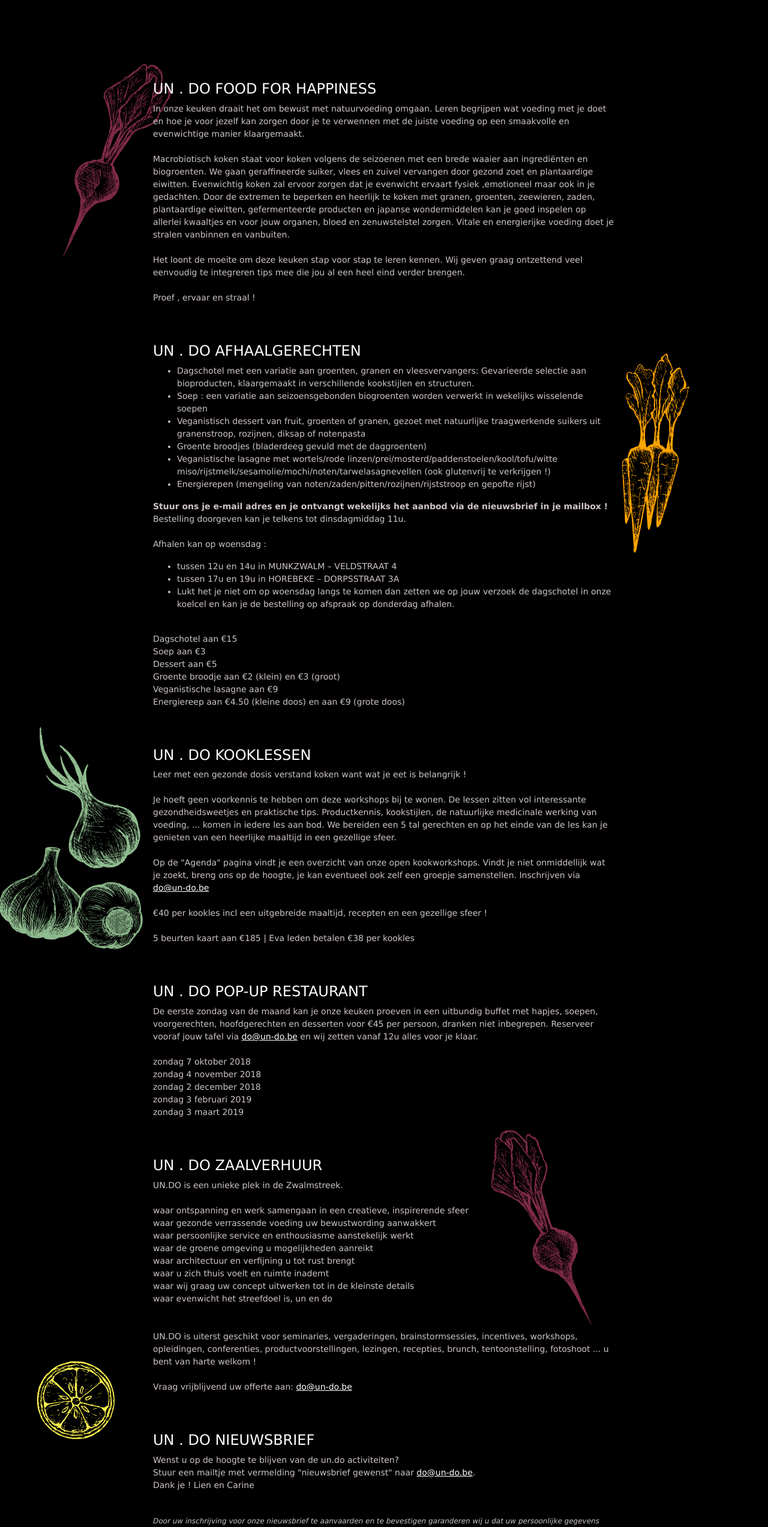
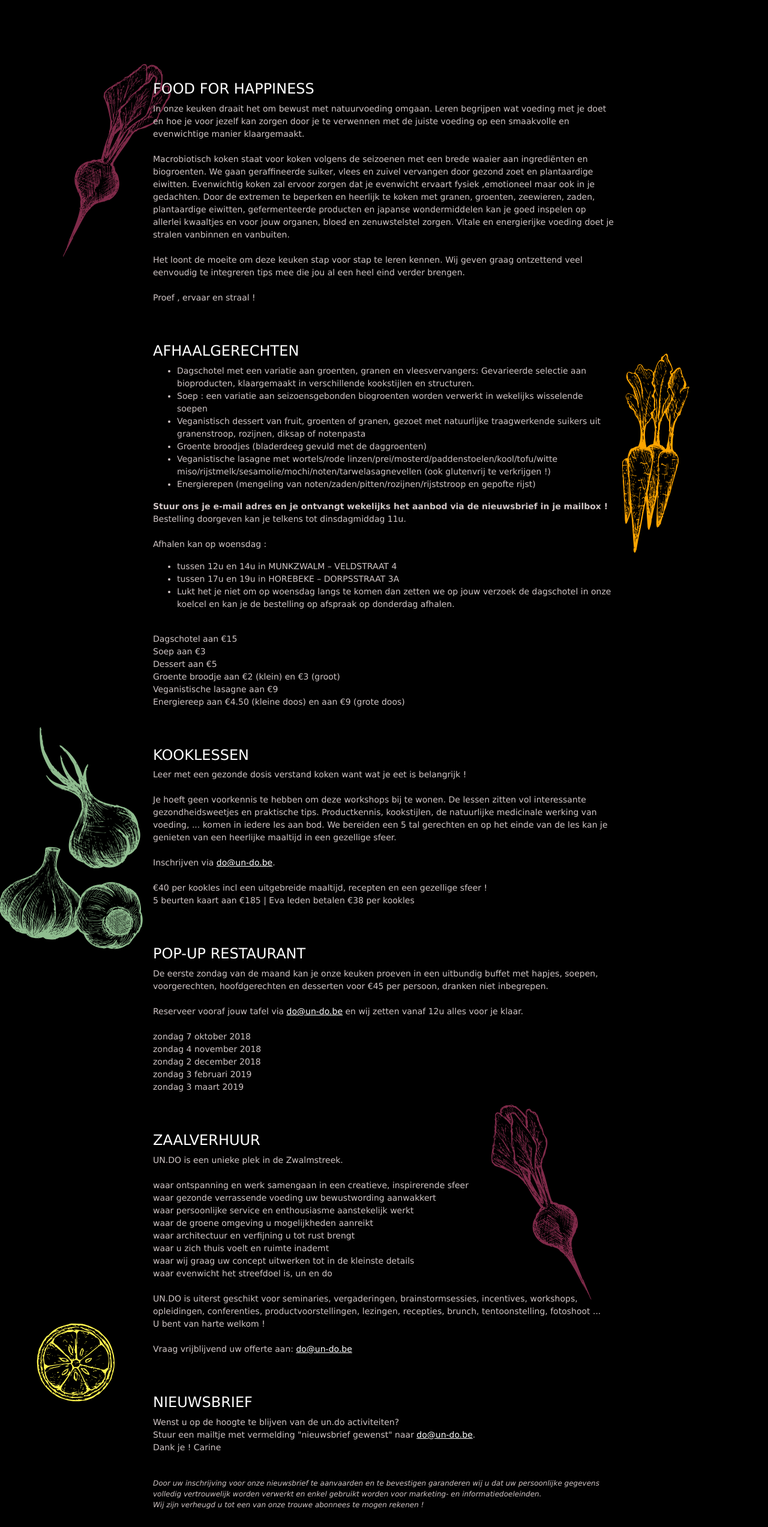
Before and after one commit to edwandos/un-do, a plain HTML site: page new_site/index.html in a window 1280 px wide. Shown: the part 1180-3726 px from the top of the page at 60% size. Drawn offline with nearby package versions, Linux system fonts and the light colour scheme.

Commit message:
layout updates

```diff
--- a/new_site/index.html
+++ b/new_site/index.html
@@ -59,6 +59,8 @@
   <secion id="gallery">
     <div class="container gal-container">
       <div class="row">
+
+
         <div class="col-md-4 col-sm-6 co-xs-12 gal-item">
           <div class="box">
             <a href="#" data-toggle="modal" data-target="#2">
@@ -204,7 +206,7 @@
     <div class="veggie" id="wortel">
       <img src="img/icons/wortel.svg" class="svg flair" />
     </div> -->
-    <div class="row"><div class="col-12"><h4>UN . DO FOOD FOR HAPPINESS</h4></div></div>
+    <div class="row"><div class="col-12"><h4>FOOD FOR HAPPINESS</h4></div></div>
     <div class="row">
       <div class="col-12">
         <p>
@@ -228,7 +230,7 @@
 
     <div class="row">
       <div class="col-12">
-        <div class="row"><div class="col-12"><h4>UN . DO  AFHAALGERECHTEN</h4></div></div>
+        <div class="row"><div class="col-12"><h4>AFHAALGERECHTEN</h4></div></div>
         <div class="row"><div class="col-12">
 
             <ul>
@@ -272,14 +274,14 @@
     </div>
     <div class="row">
       <div class="col-12">
-        <div class="row"><div class="col-12"><h4>UN . DO  KOOKLESSEN</h4></div></div>
+        <div class="row"><div class="col-12"><h4>KOOKLESSEN</h4></div></div>
         <div class="row"><div class="col-12">
           <p>
             Leer met een gezonde dosis verstand koken want wat je eet is belangrijk !<br><br>
             Je hoeft geen voorkennis te hebben om deze workshops bij te wonen. De lessen zitten vol interessante gezondheidsweetjes en praktische tips. Productkennis, kookstijlen, de natuurlijke medicinale werking van voeding, ... komen in iedere les aan bod. We bereiden een 5 tal gerechten en op het einde van de les kan je genieten van een heerlijke maaltijd in een gezellige sfeer.<br><br>
-            Op de "Agenda" pagina vindt je een overzicht van onze open kookworkshops. Vindt je niet onmiddellijk wat je zoekt, breng ons op de hoogte, je kan eventueel ook zelf een groepje samenstellen.
-            Inschrijven via <a href="mailto:do@un-do.be">do@un-do.be</a><br><br>
-            €40 per kookles incl een uitgebreide maaltijd, recepten en een gezellige sfeer !<br><br>
+            <!-- Op de "Agenda" pagina vindt je een overzicht van onze open kookworkshops. Vindt je niet onmiddellijk wat je zoekt, breng ons op de hoogte, je kan eventueel ook zelf een groepje samenstellen. -->
+            Inschrijven via <a href="mailto:do@un-do.be">do@un-do.be</a>.<br><br>
+            €40 per kookles incl een uitgebreide maaltijd, recepten en een gezellige sfeer !<br>
             5 beurten kaart aan €185 | Eva leden betalen €38 per kookles
         </p>
         </div></div>
@@ -289,12 +291,12 @@
   <section id="restaurant" class="my-5">
     <div class="row">
       <div class="col-12">
-        <div class="row"><div class="col-12"><h4>UN . DO   POP-UP RESTAURANT</h4></div></div>
+        <div class="row"><div class="col-12"><h4>POP-UP RESTAURANT</h4></div></div>
         <div class="row"><div class="col-12">
           <p>
             De eerste zondag van de maand kan je onze keuken proeven in een uitbundig buffet met
             hapjes, soepen, voorgerechten, hoofdgerechten en desserten voor €45 per persoon, dranken niet inbegrepen.
-            Reserveer vooraf jouw tafel via <a href="mailto:do@un-do.be">do@un-do.be</a> en wij zetten vanaf 12u alles voor je klaar.<br><br>
+            <br><br>Reserveer vooraf jouw tafel via <a href="mailto:do@un-do.be">do@un-do.be</a> en wij zetten vanaf 12u alles voor je klaar.<br><br>
             zondag 7 oktober 2018<br>
             zondag 4 november 2018<br>
             zondag 2 december 2018<br>
@@ -311,7 +313,7 @@
     </div>
     <div class="row">
       <div class="col-12">
-        <div class="row"><div class="col-12"><h4>UN . DO ZAALVERHUUR</h4></div></div>
+        <div class="row"><div class="col-12"><h4>ZAALVERHUUR</h4></div></div>
         <div class="row"><div class="col-12">
           <p>
             UN.DO is een unieke plek in de Zwalmstreek.<br><br>
@@ -323,9 +325,10 @@
             waar architectuur en verfijning u tot rust brengt<br>
             waar u zich thuis voelt en ruimte inademt<br>
             waar wij graag uw concept uitwerken tot in de kleinste details<br>
-            waar evenwicht het streefdoel is, un en do<br><br><br>
+            waar evenwicht het streefdoel is, un en do<br><br>
 
-            UN.DO is uiterst geschikt voor seminaries, vergaderingen, brainstormsessies, incentives, workshops, opleidingen, conferenties, productvoorstellingen, lezingen, recepties, brunch, tentoonstelling, fotoshoot ... u bent van harte welkom !<br><br>
+            UN.DO is uiterst geschikt voor seminaries, vergaderingen, brainstormsessies, incentives, workshops, opleidingen, conferenties, productvoorstellingen, lezingen, recepties, brunch, tentoonstelling, fotoshoot ... <br>
+            U bent van harte welkom !<br><br>
 
             Vraag vrijblijvend uw offerte aan: <a href="mailto:do@un-do.be">do@un-do.be</a>
         </p>
@@ -339,12 +342,12 @@
     </div>
     <div class="row">
       <div class="col-12">
-        <div class="row"><div class="col-12"><h4>UN . DO   NIEUWSBRIEF</h4></div></div>
+        <div class="row"><div class="col-12"><h4>NIEUWSBRIEF</h4></div></div>
         <div class="row"><div class="col-12">
           <p>
             Wenst u op de hoogte te blijven van de un.do activiteiten?<br>
             Stuur een mailtje met vermelding "nieuwsbrief gewenst" naar <a href="do@un-do.be">do@un-do.be</a>.<br>
-            Dank je ! Lien en Carine
+            Dank je ! Carine
           </p>
           <br>
           <p class="privacy">
```
